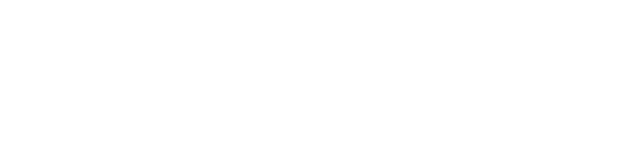
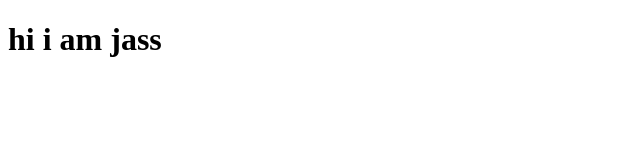
Before and after one commit to jassgill007/jassgill007.github.io, a plain HTML site: page index.html in a window 1280 px wide. Shown: the whole page, without its empty margins (0-640 px from the left). Drawn offline with Linux system fonts and the light colour scheme.

Commit message:
add h1 to index file

```diff
--- a/index.html
+++ b/index.html
@@ -7,6 +7,6 @@
     <title>Document</title>
 </head>
 <body>
-
+    <h1> hi i am jass </h1>
 </body>
 </html>
```
